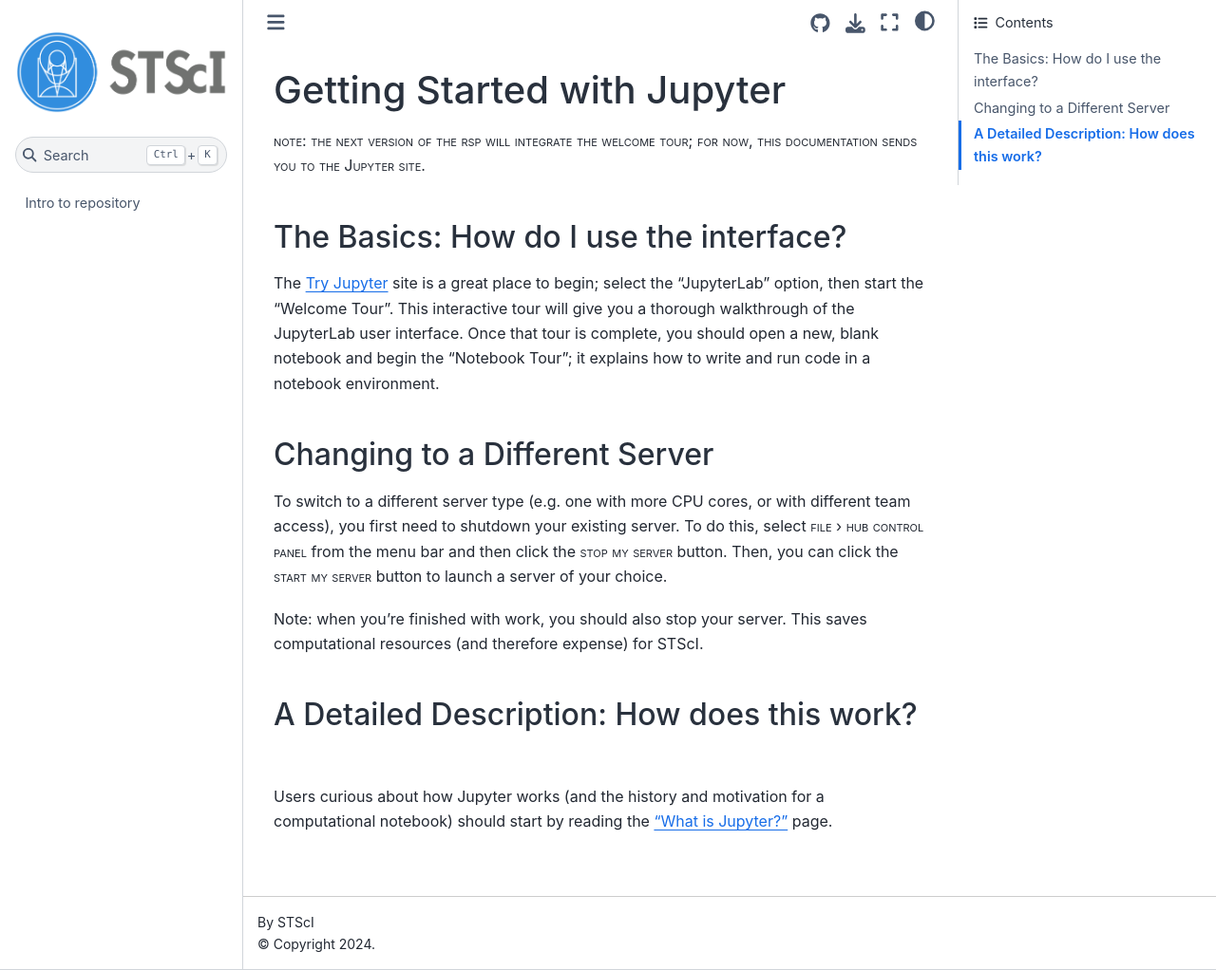
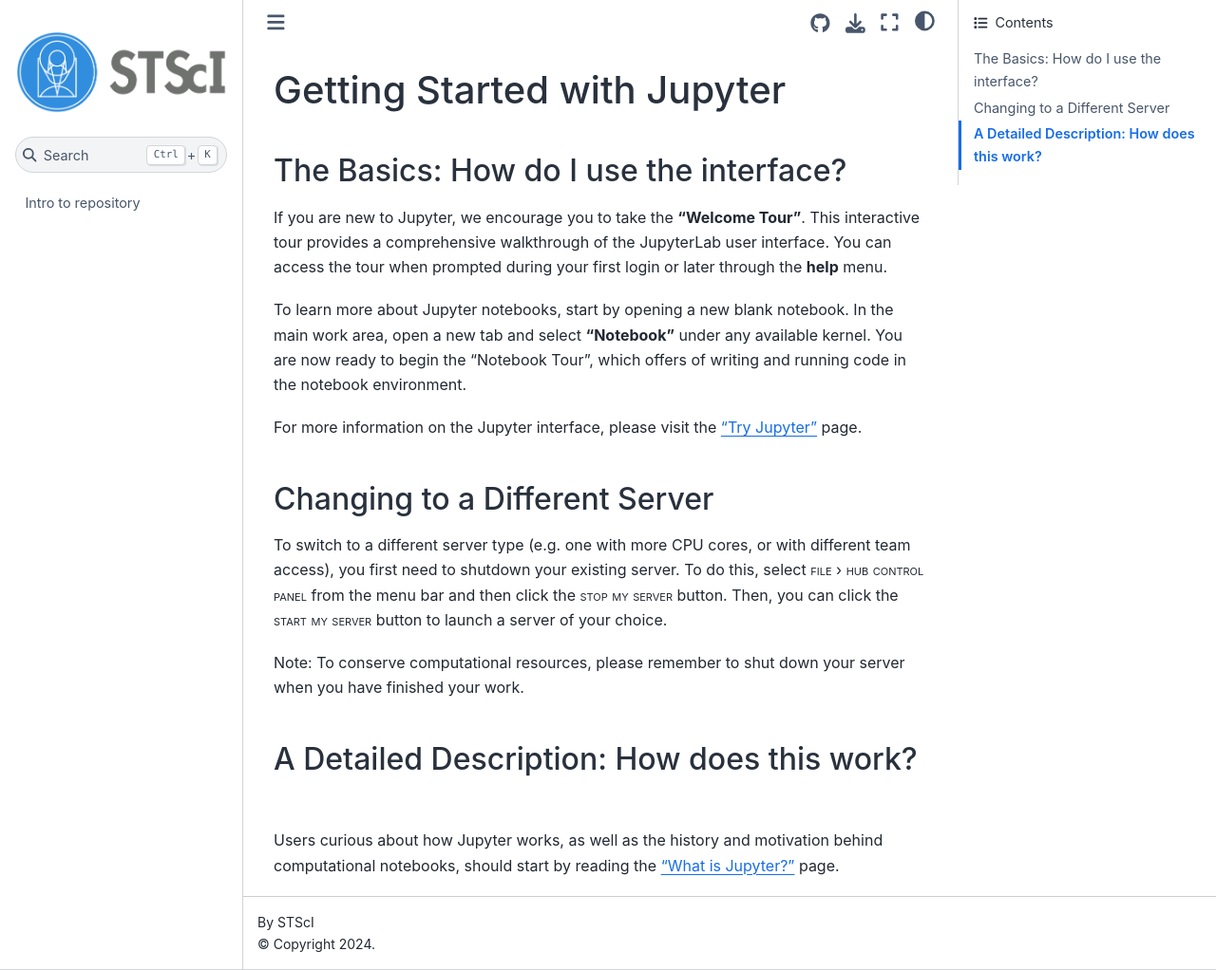
Before and after one commit to spacetelescope/roman_notebooks, a Jupyter Book: the page built from markdown/jupyter.md, in a window 1280 px wide and 1022 px high. Shown: the whole window at 95% size. Built offline with Jupyter Book 1.0.4 settings and Sphinx 7.4.7 and the Sphinx Book theme 1.1.4, drawn with Linux system fonts in a browser that asks for light colours; pages that are not in the unit, such as notebooks, are missing from menus.

Commit message:
Update jupyter.md

```diff
--- a/markdown/jupyter.md
+++ b/markdown/jupyter.md
@@ -1,15 +1,16 @@
 # Getting Started with Jupyter
 
-<span style="font-variant:small-caps;">note: the next version of the rsp will integrate the welcome tour; for now, this documentation sends you to the Jupyter site.</span>
+## The Basics: How do I use the interface?
+If you are new to Jupyter, we encourage you to take the **"Welcome Tour"**. This interactive tour provides a comprehensive walkthrough of the JupyterLab user interface. You can access the tour when prompted during your first login or later through the **help** menu.
 
-## The Basics: How do I use the interface?
-The [Try Jupyter](https://try.jupyter.org) site is a great place to begin; select the "JupyterLab" option, then start the "Welcome Tour". This interactive tour will give you a thorough walkthrough of the JupyterLab user interface. Once that tour is complete, you should open a new, blank notebook and begin the "Notebook Tour"; it explains how to write and run code in a notebook environment.
+To learn more about Jupyter notebooks, start by opening a new blank notebook. In the main work area, open a new tab and select **"Notebook"** under any available kernel. You are now ready to begin the "Notebook Tour", which offers of writing and running code in the notebook environment.
+
+For more information on the Jupyter interface, please visit the ["Try Jupyter"](https://jupyter.org/try) page.
 
 ## Changing to a Different Server
 To switch to a different server type (e.g. one with more CPU cores, or with different team access), you first need to shutdown your existing server. To do this, select <span style="font-variant:small-caps;">file › hub control panel</span> from the menu bar and then click the <span style="font-variant:small-caps;">stop my server</span> button. Then, you can click the <span style="font-variant:small-caps;">start my server</span> button to launch a server of your choice.
 
-Note: when you're finished with work, you should also stop your server. This saves computational resources (and therefore expense) for STScI.
-
+Note: To conserve computational resources, please remember to shut down your server when you have finished your work.
 
 ## A Detailed Description: How does this work?
-Users curious about how Jupyter works (and the history and motivation for a computational notebook) should start by reading the ["What is Jupyter?"](https://docs.jupyter.org/en/latest/what_is_jupyter.html) page.
+Users curious about how Jupyter works, as well as the history and motivation behind computational notebooks, should start by reading the ["What is Jupyter?"](https://docs.jupyter.org/en/latest/what_is_jupyter.html) page.
```
